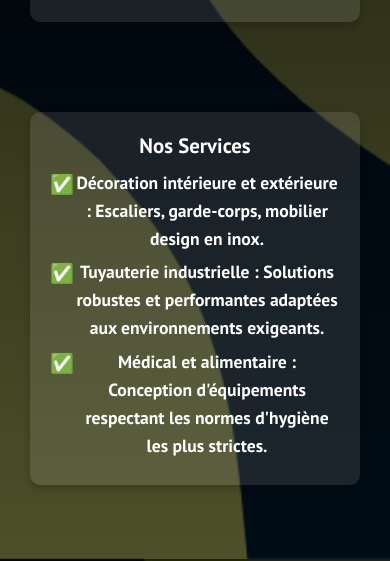
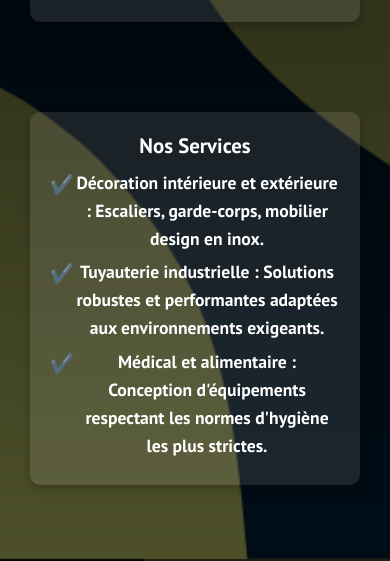
Before and after one commit to Youssefassad0/cristalinox3version, a React (Create React App) app: page /about in a window 390 px wide. Shown: the part 1209-1770 px from the top of the page. Built offline with nearby package versions, Linux system fonts and the light colour scheme; the HTML template or start-up script is replaced by a standard one; a web font is replaced by a local one.

Commit message:
fix bg mobile

```diff
--- a/src/components/about/Abouts.css
+++ b/src/components/about/Abouts.css
@@ -68,7 +68,7 @@
   top: 0;
 }
 .about-section.two ul li:before {
-  content: "✅";
+  content: "✔️";
   position: absolute;
   left: 0;
   font-size: 1.2rem;
```
